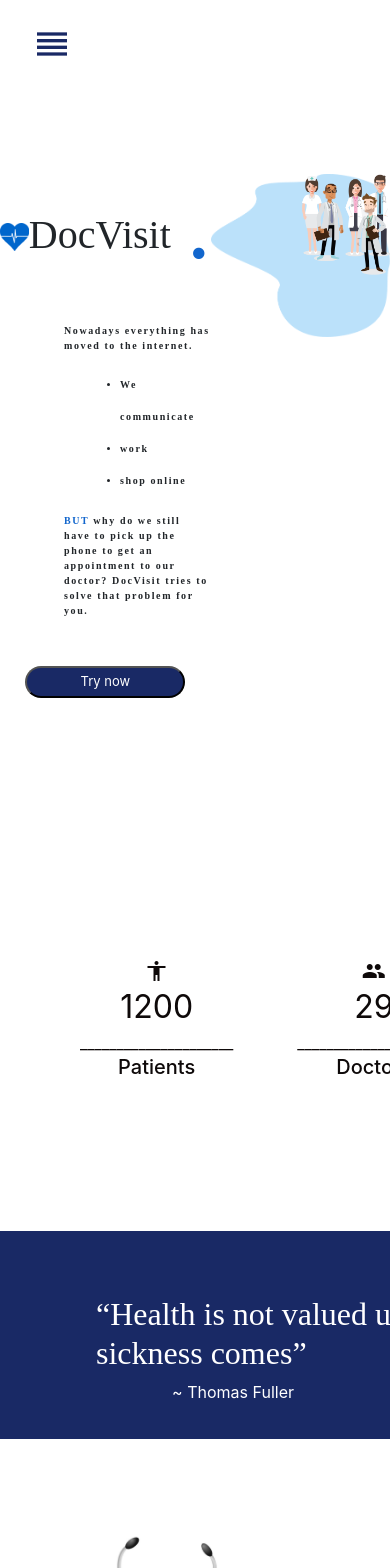
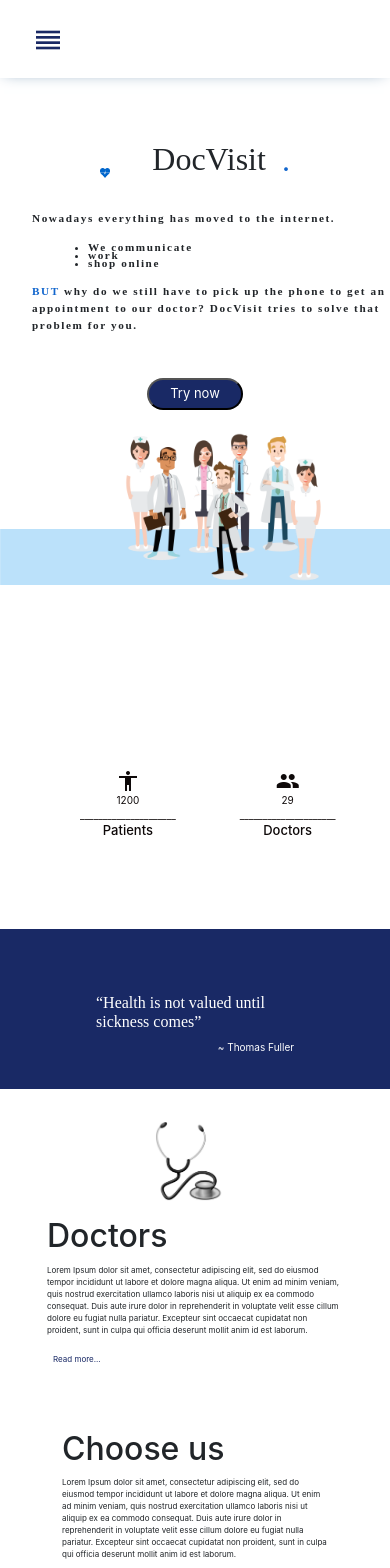
Before and after one commit to laszlobujak/docvisit, a React (Create React App) app in the folder frontend/docvisitui/: page / in a window 390 px wide. Shown: the top 1568 px of the page. Built offline with nearby package versions, Linux system fonts and the light colour scheme; a web font is replaced by a local one.

Commit message:
UIFix: finish homepage responsive design

```diff
--- a/frontend/docvisitui/src/components/footer/footer.style.scss
+++ b/frontend/docvisitui/src/components/footer/footer.style.scss
@@ -63,7 +63,7 @@
 
 @media screen and (max-width: 1050px) {
     .footer-container {
-        margin-top: 23rem;
+        margin-top: 25rem;
         height: 13rem;
 
         #nurse-and-doctor {
@@ -74,3 +74,24 @@
 
 
 }
+
+
+@media screen and (max-width: 450px) {
+    .footer-container {
+        margin-top: 20rem;
+
+        .menu-item {
+        display: grid;
+        grid-template-columns: 1fr 1fr;
+
+        .nav-link{
+            padding: 0;
+            width: 4rem;
+        }
+
+    }
+    .icon {
+        margin:0.3rem;
+    }
+    }
+}
--- a/frontend/docvisitui/src/components/nav/nav.component.jsx
+++ b/frontend/docvisitui/src/components/nav/nav.component.jsx
@@ -26,7 +26,7 @@
   return (
     <nav className="navbar navbar-expand-lg nav-container">
       <button
-        class="navbar-toggler"
+        className="navbar-toggler"
         type="button"
         data-toggle="collapse"
         data-target="#navbarSupportedContent"
@@ -34,7 +34,7 @@
         aria-expanded="false"
         aria-label="Toggle navigation"
       >
-        <span className="navbar-toggler-icon"><i class="material-icons">reorder</i></span>
+        <span className="navbar-toggler-icon"><i className="material-icons">reorder</i></span>
       </button>
 
       <div className="collapse navbar-collapse" id="navbarSupportedContent">
@@ -50,10 +50,10 @@
           </li>
         </ul>
 
-        <button className="nav-link" href="#" onClick={toggleCallWindow}>
+        <button className="nav-link contact" href="#" onClick={toggleCallWindow}>
           Call<i className="material-icons">phone</i>
         </button>
-        <button className="nav-link" href="#" onClick={toggleChatWindow}>
+        <button className="nav-link contact" href="#" onClick={toggleChatWindow}>
           Chat <i className="material-icons">chat_bubble_outline</i>
         </button>
 
--- a/frontend/docvisitui/src/components/nav/nav.style.scss
+++ b/frontend/docvisitui/src/components/nav/nav.style.scss
@@ -24,8 +24,8 @@
     }
 
     .promt-window {
-        width: 15rem;
-        height: 15rem;
+        width: 16rem;
+        height: 13rem;
         z-index: 100;
         position: absolute;
         background-image: url("../../materials/pop-up.png");
@@ -39,12 +39,12 @@
 
     .for-call{
         top: 4rem;
-        right: 9rem;
+        right: 6rem;
     }
 
     .for-chat{
         top: 4rem;
-        right: 4rem;
+        right: 2rem;
     }
 
 }
@@ -52,3 +52,31 @@
 .hidden {
     display: none;
 }
+
+@media screen and (max-width: 990px) {
+    .nav-container {
+        display: flex;
+        box-shadow: -1px -1px 15px -5px rgba(109,143,173,1);
+
+        .navbar-toggler-icon i{
+            font-size: 2rem;
+        }
+
+        .nav-item ,.contact{
+            margin: 0;
+            width: 100%;
+            font-weight: bold;
+            background-color: #1266cd;
+            padding: 0.7rem;
+            border-bottom: solid 0.3px white;
+            color: white;
+            letter-spacing: 0.2rem;
+
+            a{
+                color: white;
+                letter-spacing: 0.2rem;
+            }
+        }
+
+    }
+}
--- a/frontend/docvisitui/src/components/statistics/statistic.style.scss
+++ b/frontend/docvisitui/src/components/statistics/statistic.style.scss
@@ -29,9 +29,7 @@
     .statistic-container {
         .counter-box {
             margin: 6rem auto;
-            span {
             font-size: 2rem;
-        }
         }
     }
 }
@@ -51,3 +49,29 @@
         }
     }
 }
+
+@media screen and (max-width: 900px) {
+     .statistic-container {
+        .counter-box {
+            margin: -8rem auto;
+            font-size: 1rem;
+        }
+    }
+}
+
+@media screen and (max-width: 900px) {
+    .statistic-container {
+        .counter-box {
+            margin: 0 auto;
+            font-size: x-small;
+
+            span{
+                font-size: x-small;
+            }
+
+            h5{
+                font-size: small;
+            }
+        }
+    }
+}
--- a/frontend/docvisitui/src/pages/homepage/homepage.jsx
+++ b/frontend/docvisitui/src/pages/homepage/homepage.jsx
@@ -17,8 +17,9 @@
           <h2 id="main-title">
             <div id="hearth"></div>DocVisit<p>.</p>
           </h2>
-          <p id="informal-text">
+          <div id="informal-text">
             Nowadays everything has moved to the internet.
+
           <ul id="list">
             <li>We communicate</li>
             <li>work</li>
@@ -28,7 +29,7 @@
             why do we still have to pick up the phone
             to get an appointment to our doctor? DocVisit tries to solve that
             problem for you.
-          </p>
+          </div>
           <button id="read-more">
             <Link to="/signup">
               <p>Try now</p>
--- a/frontend/docvisitui/src/pages/homepage/homepage.style.scss
+++ b/frontend/docvisitui/src/pages/homepage/homepage.style.scss
@@ -13,7 +13,7 @@
 
     .text-container {
         display: grid;
-        grid-template-rows: 55% 1fr 1fr;
+        grid-template-rows: 40% 1fr 1fr;
 
         #main-title {
             display: flex;
@@ -80,7 +80,7 @@
         background-repeat: no-repeat;
         background-size: contain;
         margin-right: -3rem;
-        margin-top: 6rem;
+        margin-top: 4rem;
 
         #workers {
             background-image: url("../../materials/docurs.png");
@@ -245,7 +245,7 @@
 @media screen and (max-width: 1050px) {
     .main-container{
         .text-container{
-            grid-template-rows: 30% 1fr 1fr;
+            grid-template-rows: 30% 30% 1fr;
 
             #main-title{
                 font-size: 2.5rem ;
@@ -265,7 +265,7 @@
                 margin-right: 0;
 
                 #workers {
-                    width: 80% !important;
+                    width: 80%;
                 }
             }
         }
@@ -295,3 +295,165 @@
         }
     }
 }
+
+@media screen and (max-width: 900px) {
+    .main-container {
+        display: grid;
+        grid-template-rows: 1fr 1fr;
+
+        .text-container{
+            grid-template-rows: 25% 30% 1fr;
+
+            #main-title{
+                font-size: 2rem ;
+                margin: 2rem;
+
+                p{
+                    margin-bottom: 2.4rem;
+                    font-size: 2rem;
+                }
+            }
+
+             #informal-text {
+                text-align: left;
+                margin-left: 2rem;
+                font-size: 5px;
+            }
+
+            #read-more {
+                width: 8rem;
+                height: 2rem;
+                font-size: small;
+            }
+        }
+
+    }
+    #quote {
+            margin-top: 0rem;
+            height: 13rem;
+        h1 {
+            font-size: 1rem;
+        }
+
+    }
+}
+
+
+@media screen and (max-width: 750px) {
+    .main-container {
+        display: flex;
+        flex-direction: column;
+
+
+        .text-container{
+            margin-top: 1rem;
+            grid-template-rows: 20% 30% 1fr;
+
+            #informal-text {
+            letter-spacing: 0.1rem;
+            font-weight: bolder;
+            font-size: 0.7rem;
+
+                #list{
+                    line-height: 0.5rem;
+                }
+            }
+
+            #read-more {
+                width: 8rem;
+                height: 2rem;
+                font-size: small;
+            }
+        }
+
+    #main-blue-shape {
+        margin-top: 3rem;
+        width: 100%;
+        height: 10rem;
+        background-image: url("../../materials/doctor-field.png");
+
+        #workers {
+            left: 2rem;
+            width: 60%;
+            height: 12rem;
+            margin: -6rem auto;
+        }
+    }
+}
+    #quote {
+            margin-top: 0rem;
+            height: 10rem;
+        h1 {
+            font-size: 1rem;
+        }
+
+        p{
+            font-size: x-small;
+        }
+
+    }
+.doctors-and-infos {
+    margin-top: 3rem;
+    width: 100%;
+    height: 400px;
+
+
+    #stethoscope {
+        background-image: url("../../materials/stetoschope.jpg");
+    }
+
+    #medical {
+        background-image: url("../../materials/medical.png");
+    }
+
+    .side-pictures {
+        background-repeat: no-repeat;
+        width: 5rem;
+        height: 5rem;
+        background-size: contain;
+        margin: -1rem auto;
+    }
+
+    .text{
+        font-size: 0.5rem;
+        margin: 0;
+    }
+}
+}
+
+@media screen and (max-width: 450px) {
+.main-container .text-container {
+    grid-template-rows: 30% 1fr 1fr;
+    #read-more {
+        width: 6rem;
+        font-size: small;
+    }
+}
+.doctors-and-infos {
+    margin-top: 3rem;
+    width: 100%;
+    height: 400px;
+
+
+    #stethoscope {
+        background-image: url("../../materials/stetoschope.jpg");
+    }
+
+    #medical {
+        background-image: url("../../materials/medical.png");
+    }
+
+    .side-pictures {
+        background-repeat: no-repeat;
+        width: 5rem;
+        height: 5rem;
+        background-size: contain;
+        margin: -1rem auto;
+    }
+
+    .text{
+        font-size: 0.5rem;
+        margin: 0;
+    }
+}
+}
```
Also changed, not shown: frontend/docvisitui/src/materials/doctor-field.png (added), frontend/docvisitui/src/materials/pop-up.png.
